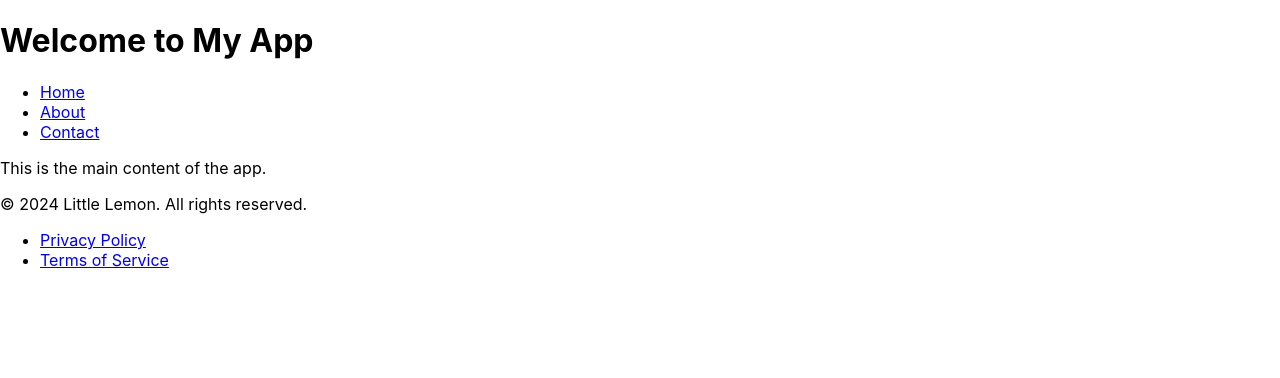
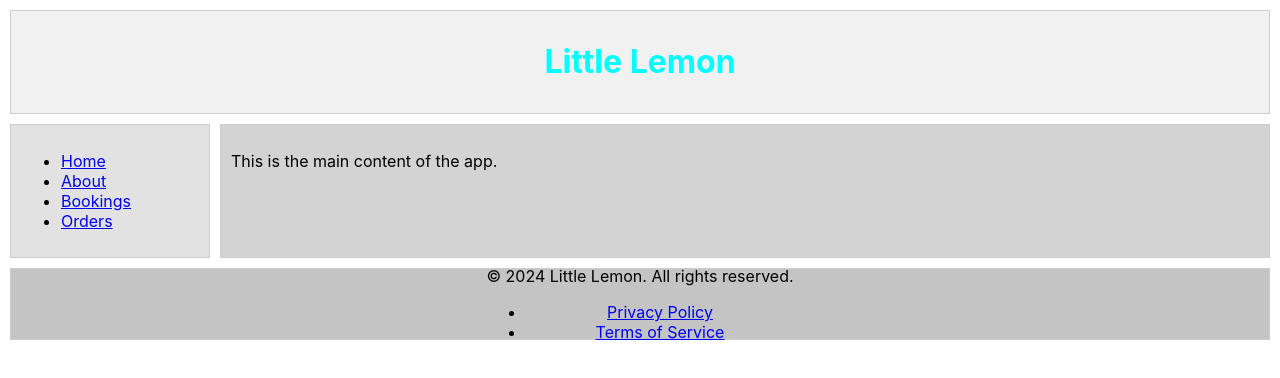
Before and after one commit to ornelladelfino/little-lemon, a React (Create React App) app: page / in a window 1280 px wide. Shown: the top 378 px of the page. Built offline with nearby package versions, Linux system fonts and the light colour scheme.

Commit message:
added basic grid structure and style

```diff
--- a/src/App.css
+++ b/src/App.css
@@ -1,16 +1,5 @@
-.App {
+/* .App {
   text-align: center;
-}
-
-.App-logo {
-  height: 40vmin;
-  pointer-events: none;
-}
-
-@media (prefers-reduced-motion: no-preference) {
-  .App-logo {
-    animation: App-logo-spin infinite 20s linear;
-  }
 }
 
 .App-header {
@@ -24,15 +13,76 @@
   color: white;
 }
 
-.App-link {
-  color: #61dafb;
+
+}
+ */
+
+
+/* Base styles for mobile devices */
+.grid-container {
+  display: grid;
+  grid-template-rows: auto auto 1fr auto;
+  gap: 10px;
+  padding: 10px;
 }
 
-@keyframes App-logo-spin {
-  from {
-    transform: rotate(0deg);
+.grid-item {
+  padding: 10px;
+  border: 1px solid #ccc;
+}
+
+/* Specific styles for each grid item */
+.header {
+  background-color: #f1f1f1;
+
+}
+.header h1{
+  color: aqua;
+  text-align: center;
+}
+
+.nav {
+  background-color: #e2e2e2;
+}
+
+.main {
+  background-color: #d3d3d3;
+}
+
+.footer {
+    background-color: #c4c4c4;
+    height: 50px; /* Adjust this value to make the footer thinner */
+    display: flex;
+    align-items: center; /* Center vertically */
+    justify-content: center; /* Center horizontally */
+    text-align: center; /* Ensure text is centered */
   }
-  to {
-    transform: rotate(360deg);
+
+
+/* Styles for larger screens */
+@media (min-width: 600px) {
+  .grid-container {
+    grid-template-rows: auto 1fr auto;
+    grid-template-columns: 200px 1fr;
   }
+
+  .header {
+    grid-column: 1 / -1;
+  }
+
+  .nav {
+    grid-row: 2;
+    grid-column: 1;
+  }
+
+  .main {
+    grid-row: 2;
+    grid-column: 2;
+  }
+
+  .footer {
+    grid-column: 1 / -1;
+  }
+
+
 }
--- a/src/App.js
+++ b/src/App.js
@@ -7,12 +7,12 @@ import Footer from './Footer';
 
 function App() {
   return (
-    <>
-    <Header />
-    <Nav />
-    <Main />
-    <Footer />
-  </>
+    <div className="grid-container">
+    <div className='grid-item header'><Header /></div>
+    <div className='grid-item nav'><Nav /></div>
+    <div className='grid-item main'><Main /></div>
+    <div className='grid-item footer'><Footer /></div>
+  </div>
   );
 }
 
--- a/src/Header.js
+++ b/src/Header.js
@@ -2,7 +2,7 @@ function Header() {
     return (
       <header>
         {/* <img src={logo} alt="Little Lemon Logo" /> */}
-        <h1>Welcome to My App</h1>
+        <h1>Little Lemon</h1>
       </header>
     );
   }
--- a/src/Nav.js
+++ b/src/Nav.js
@@ -4,7 +4,8 @@ function Nav() {
         <ul>
           <li><a href="#home">Home</a></li>
           <li><a href="#about">About</a></li>
-          <li><a href="#contact">Contact</a></li>
+          <li><a href="#bookings">Bookings</a></li>
+          <li><a href="#order">Orders</a></li>
         </ul>
       </nav>
     );
```
